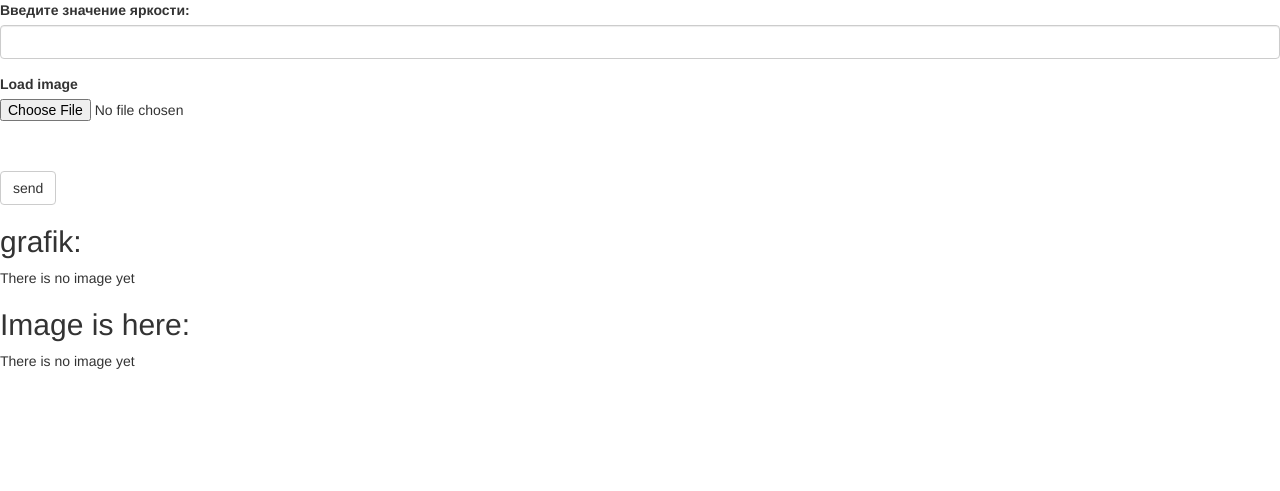
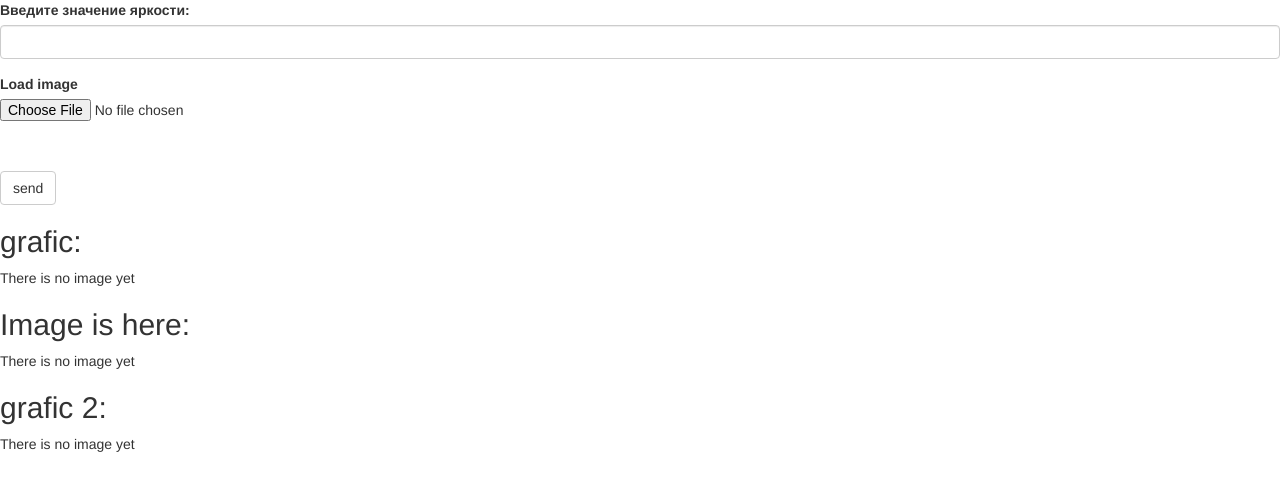
Before and after one commit to Furrenpl/web3iz, a Flask app: page /net in a window 1280 px wide. Shown: the top 491 px of the page. Run offline with Flask 2, Linux system fonts and the light colour scheme; some libraries are stand-ins or nearby versions.

Commit message:
Update net.html

```diff
--- a/flaskapp/templates/net.html
+++ b/flaskapp/templates/net.html
@@ -6,7 +6,7 @@
 {% block content %}
 {{ wtf.quick_form(form, method='post',enctype="multipart/form-data", action="net") }}
 <!-- один из стандартных тэгов html - заголовок второго уровня -->
-<h2>grafik: </h2>
+<h2>grafic: </h2>
 <!-- проверяем есть ли данные классификации -->
 {% if gr_name %}
  <p>{{gr_name}}
@@ -25,4 +25,13 @@
 {% else %}
  <p> There is no image yet </p>
 {% endif %}
+
+<h2>grafic 2: </h2>
+{% if gr_name1 %}
+ <p>{{gr_name1}}
+ <p><img src={{gr_name1}}/>
+{% else %}
+ <p> There is no image yet </p>
+{% endif %}
+
 {% endblock %}
```
